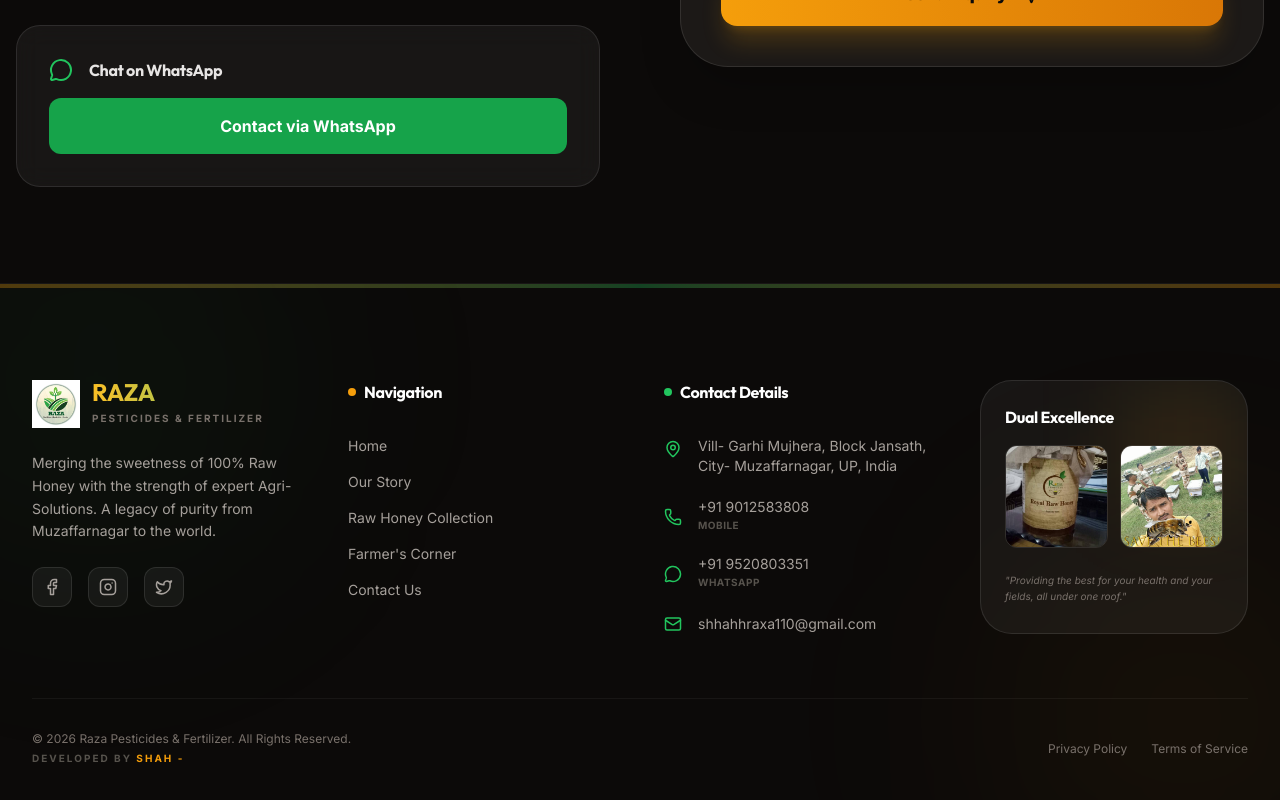
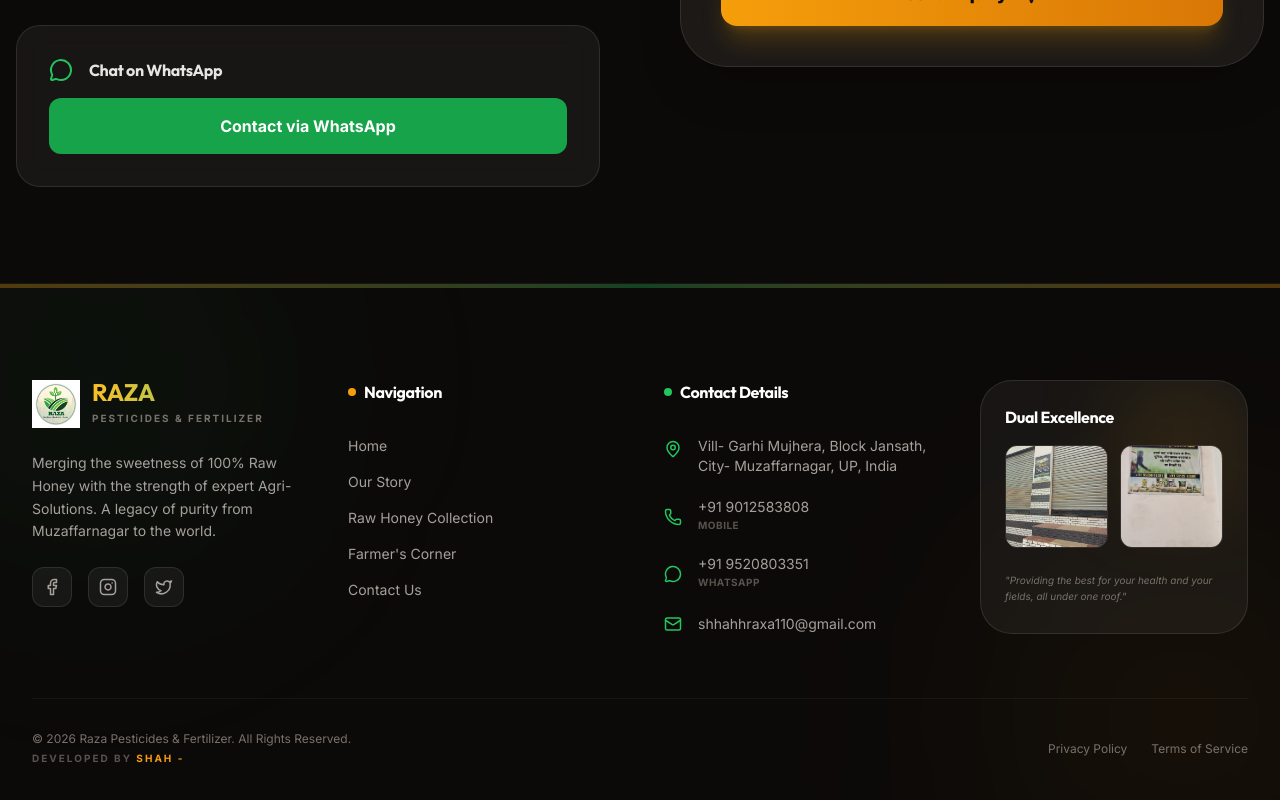
Before and after one commit to shhahh/Pesticides-Fertilizer, a React (Vite) app: page /contact in a window 1280 px wide. Shown: the part 603-1403 px from the top of the page. Built offline with nearby package versions, Linux system fonts and the light colour scheme.

Commit message:
Fix: Update footer images to verified working paths

```diff
--- a/src/components/Footer.jsx
+++ b/src/components/Footer.jsx
@@ -100,10 +100,10 @@
                         <h4 className="text-white font-bold mb-4">Dual Excellence</h4>
                         <div className="grid grid-cols-2 gap-3 mb-6">
                             <div className="aspect-square rounded-xl overflow-hidden border border-white/10">
-                                <img src="/images/s3.jpeg" className="w-full h-full object-cover" alt="Honey" />
+                                <img src="/images/s.jpeg" className="w-full h-full object-cover" alt="Honey" />
                             </div>
                             <div className="aspect-square rounded-xl overflow-hidden border border-white/10">
-                                <img src="/images/s4.jpeg" className="w-full h-full object-cover" alt="Agri Care" />
+                                <img src="/images/s1.jpeg" className="w-full h-full object-cover" alt="Agri Care" />
                             </div>
                         </div>
                         <p className="text-[10px] text-stone-500 leading-relaxed italic">
```
